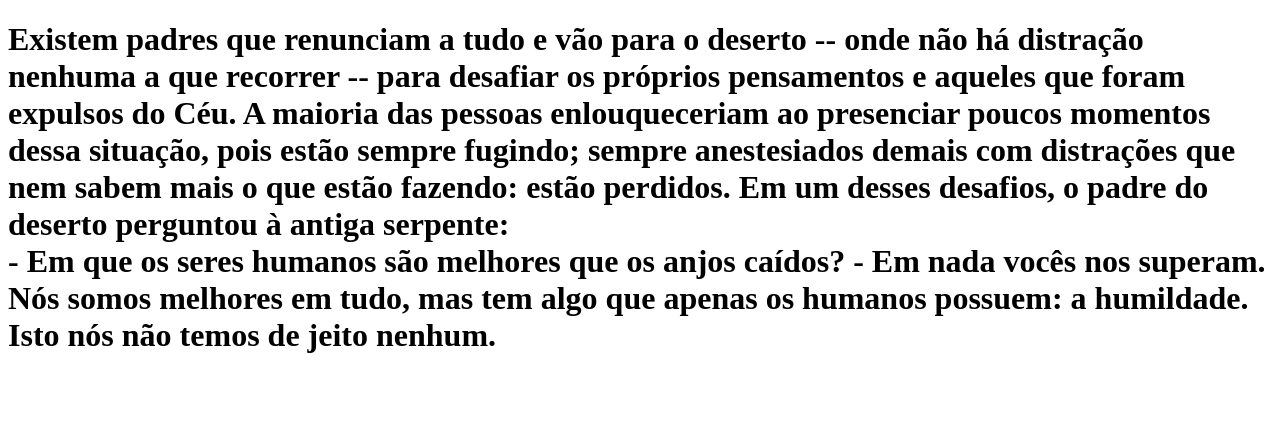
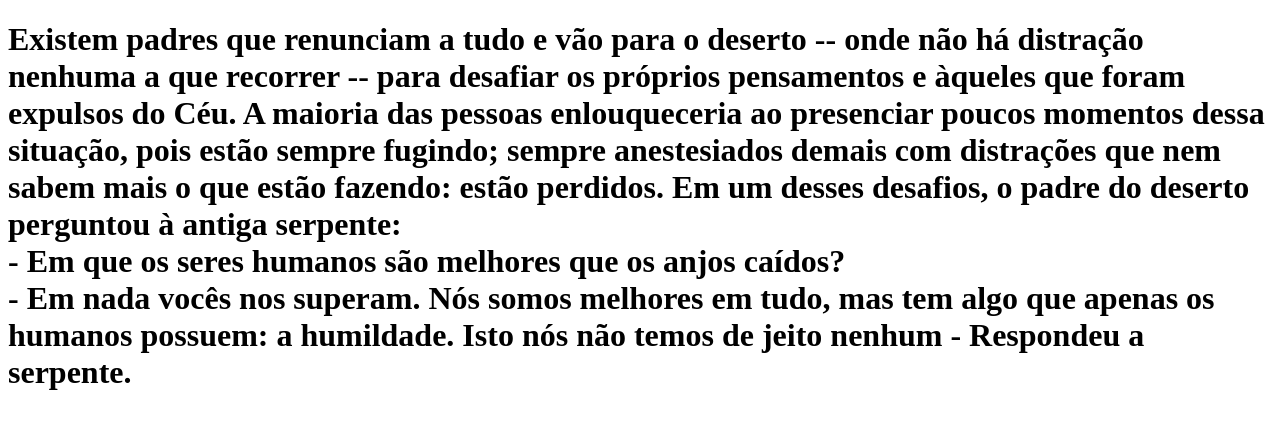
Before and after one commit to hudsontb/clone-tabnews, a Next.js app: page / in a window 1280 px wide. Shown: the top 428 px of the page. Built offline with nearby package versions, Linux system fonts and the light colour scheme.

Commit message:
alterando texto do arquivo `index.js`

```diff
--- a/pages/index.js
+++ b/pages/index.js
@@ -3,14 +3,14 @@ function Home() {
     <h1>
       Existem padres que renunciam a tudo e vão para o deserto -- onde não há
       distração nenhuma a que recorrer -- para desafiar os próprios pensamentos
-      e aqueles que foram expulsos do Céu. A maioria das pessoas enlouqueceriam
+      e àqueles que foram expulsos do Céu. A maioria das pessoas enlouqueceria
       ao presenciar poucos momentos dessa situação, pois estão sempre fugindo;
       sempre anestesiados demais com distrações que nem sabem mais o que estão
       fazendo: estão perdidos. Em um desses desafios, o padre do deserto
       perguntou à antiga serpente: <br></br>- Em que os seres humanos são
-      melhores que os anjos caídos? - Em nada vocês nos superam. Nós somos
-      melhores em tudo, mas tem algo que apenas os humanos possuem: a humildade.
-      Isto nós não temos de jeito nenhum.
+      melhores que os anjos caídos? <br></br>- Em nada vocês nos superam. Nós
+      somos melhores em tudo, mas tem algo que apenas os humanos possuem: a
+      humildade. Isto nós não temos de jeito nenhum - Respondeu a serpente.
     </h1>
   );
 }
```
